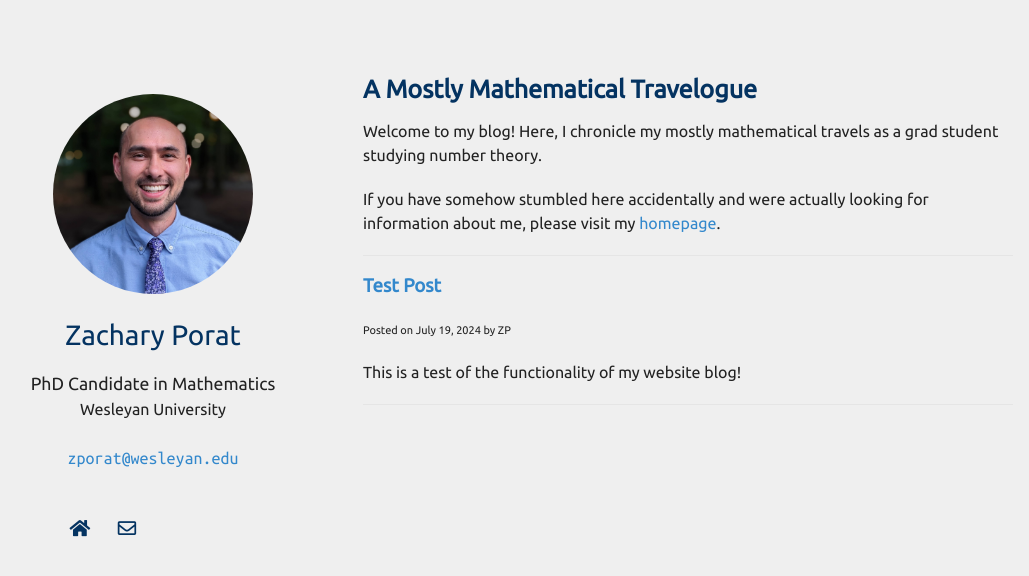
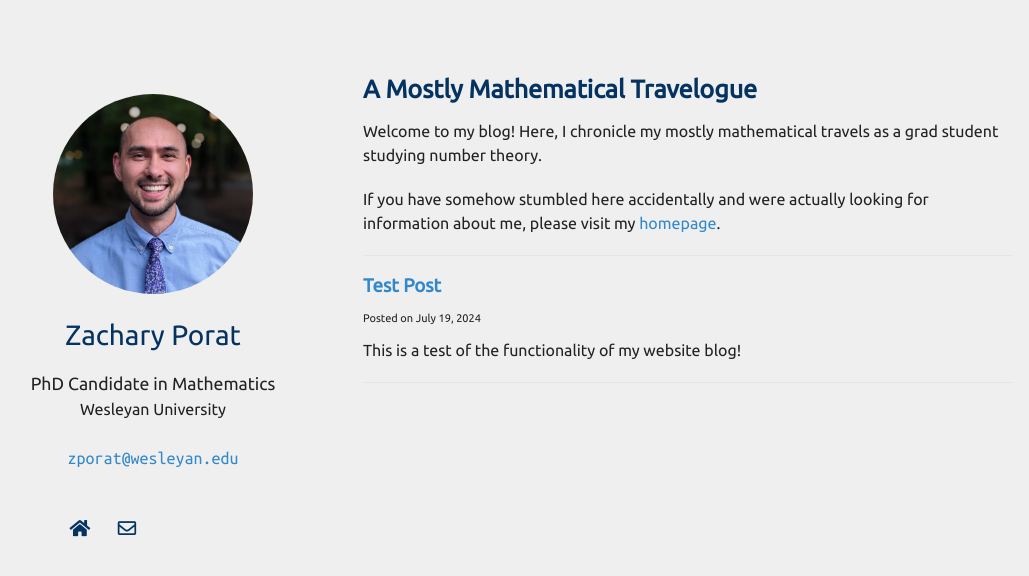
Before and after one commit to zporat/zporat.github.io, a Jekyll site: the page built from blog.md, in a window 1280 px wide. Shown: the top 576 px of the page, without its empty margins (102-1131 px from the left). Built offline with Jekyll 4.4.1, drawn with Linux system fonts in a browser that asks for light colours; nearby versions of some CDN libraries; a style sheet for code colours, icons or effects is not loaded; our own code applies the rules of GitHub Pages for plain Markdown files.

Commit message:
blog test 15

```diff
--- a/_posts/2024-07-19-Test-Post.md
+++ b/_posts/2024-07-19-Test-Post.md
@@ -2,7 +2,6 @@
 layout: post
 title: Test Post
 pubDate: July 19, 2024
-short_author: ZP
 ---
 
 This is a test of the functionality of my website blog!
--- a/blog.md
+++ b/blog.md
@@ -15,13 +15,12 @@ If you have somehow stumbled here accidentally and were actually looking for inf
 
 <style>
     h3 + p {
-       margin: 0;
-       padding: 0;
+        line-height: 0px;
     }
 </style>
 
 <h3><a href="{{ post.url }}">{{ post.title }}</a></h3>
-<p><small> Posted on {{ post.pubDate }} by {{ post.short_author }} </small></p>
+<p><small> Posted on {{ post.pubDate }}</small></p>
 <p> {{ post.content }} </p>
 
 ---
```
